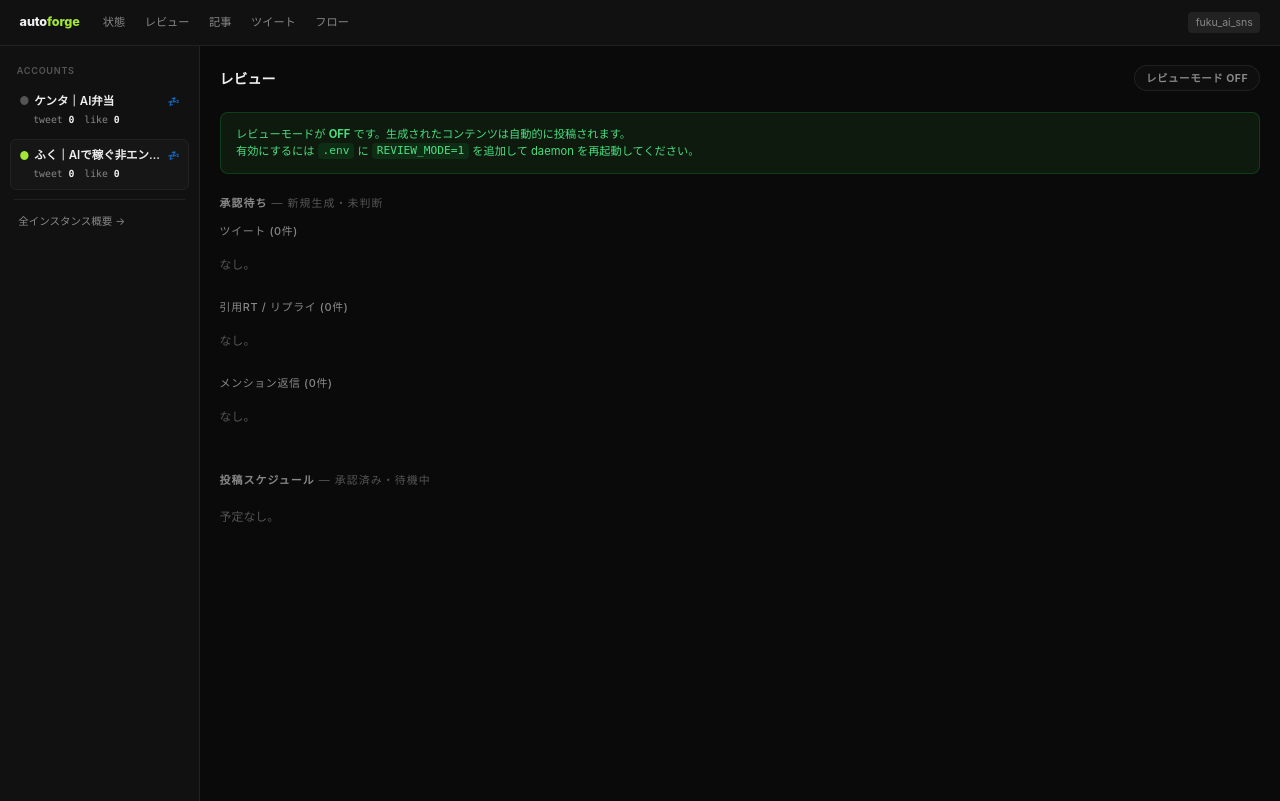
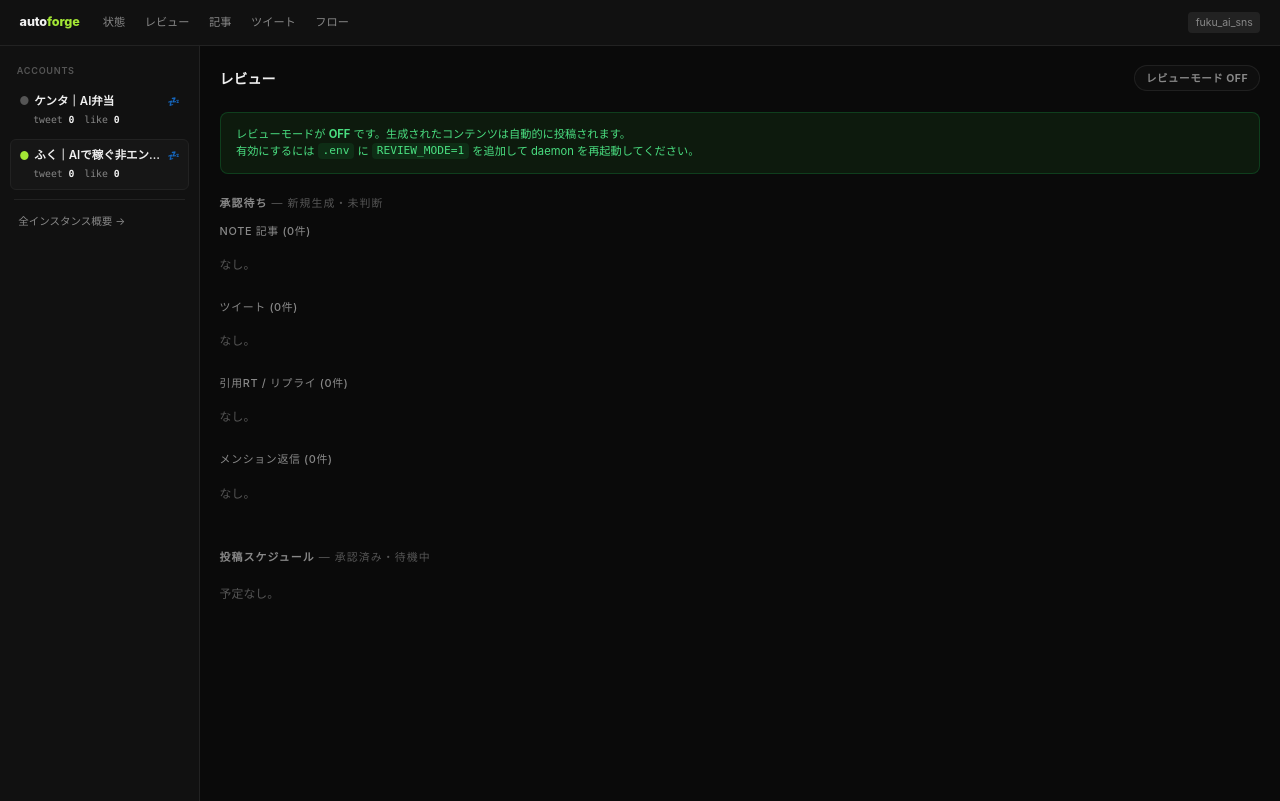
Before and after one commit to k-tsu1007/autoforge, a FastAPI app: template webapp/templates/review.html in a window 1280 px wide. Run offline with FastAPI, Linux system fonts and the light colour scheme; the template is opened without the code that fills it, so the values that code supplies are empty.

Commit message:
feat: article review flow — generate/approve/reject/regenerate
When REVIEW_MODE=1, newly generated note articles are no longer
auto-published. Instead they are saved to the articles table with
status='pending_review' and appear on /review, where the user can:

- 承認して公開 → calls publish_via_noteclient() immediately in a
  background thread and records to history/activity
- 却下 → sets status='rejected'
- 🔄 リライト with optional "how to change" comment → regenerates
  the article via generator.generate_article(user_comment=...) and
  keeps it in pending state for re-review

Changes:
- platforms/note/generator.py: generate_article accepts user_comment
  and prepends it to the system prompt as the top-priority instruction
- platforms/note/publisher.py: main() loop short-circuits when
  review_mode_enabled(); added _save_as_pending_review() helper
- webapp/server.py: new /review/article/{id}/approve|reject|regenerate
  endpoints; review_page also fetches articles with pending_review status
- webapp/templates/review.html: new "note 記事" section above tweet
  section with approve/reject/regenerate + comment box

Co-Authored-By: Claude Opus 4.6 <noreply@anthropic.com>

```diff
--- a/webapp/server.py
+++ b/webapp/server.py
@@ -306,6 +306,15 @@ def review_page(request: Request, user: str = Depends(check_auth)):
     except Exception:
         engages = []
 
+    # 記事の承認待ち (pending_review)
+    try:
+        articles_pending = [dict(r) for r in conn.execute(
+            "SELECT note_id, title, genre, tags, free_content, paid_content, created_at "
+            "FROM articles WHERE status='pending_review' ORDER BY created_at DESC"
+        ).fetchall()]
+    except Exception:
+        articles_pending = []
+
     return templates.TemplateResponse(
         request=request, name="review.html",
         context={
@@ -313,6 +322,7 @@ def review_page(request: Request, user: str = Depends(check_auth)):
             "tweets_scheduled": tweets_scheduled,
             "replies": replies,
             "engages": engages,
+            "articles_pending": articles_pending,
             "review_on": review_mode_enabled(),
         }
     )
@@ -549,6 +559,155 @@ def review_reply_regenerate(
         return HTMLResponse(f'<div class="rv-text" style="color:#f87171;">エラー: {e}</div>')
 
 
+# === 記事レビュー ===
+
+@app.post("/review/article/{note_id}/approve", response_class=HTMLResponse)
+def review_article_approve(note_id: str, request: Request, user: str = Depends(check_auth)):
+    """承認 → 即時 publish_via_noteclient() で note.com に投稿。"""
+    from core.db import get_connection
+    conn = get_connection()
+    row = conn.execute(
+        "SELECT title, genre, tags, free_content, paid_content FROM articles WHERE note_id=?",
+        (note_id,)
+    ).fetchone()
+    if not row:
+        return HTMLResponse('<div style="color:#f87171;">記事が見つかりません</div>')
+    article = {
+        "title": row["title"],
+        "genre": row["genre"],
+        "tags": _fromjson(row["tags"]),
+        "free_content": row["free_content"] or "",
+        "paid_content": row["paid_content"] or "",
+    }
+
+    # regen_log の未決を承認に更新
+    conn.execute(
+        "UPDATE regen_log SET approved=1 WHERE content_type='article' AND queue_id=? AND approved IS NULL",
+        (note_id,)
+    )
+    conn.commit()
+
+    def _pub():
+        try:
+            from platforms.note.publisher import publish_via_noteclient, record_article
+            result = publish_via_noteclient(article)
+            if isinstance(result, dict) and result.get("ok") is not False:
+                # DB の pending 行を削除して record_article で本番行を追加
+                try:
+                    from core.db import transaction
+                    with transaction() as c:
+                        c.execute("DELETE FROM articles WHERE note_id=?", (note_id,))
+                except Exception:
+                    pass
+                try:
+                    record_article(article, result)
+                except Exception as e:
+                    print(f"[review] record_article 失敗: {e}")
+                try:
+                    from core.notify import send_discord
+                    url = result.get("note_url") or (result.get("data") or {}).get("public_url", "")
+                    send_discord(content=f"📝 note公開 (手動承認) → {url}" if url else "📝 note公開 (手動承認)")
+                except Exception:
+                    pass
+            else:
+                print(f"[review] publish 失敗: {result}")
+        except Exception as e:
+            print(f"[review] 記事即時投稿エラー: {e}")
+
+    _bg(_pub)
+    return HTMLResponse("")
+
+
+@app.post("/review/article/{note_id}/reject", response_class=HTMLResponse)
+def review_article_reject(note_id: str, request: Request, user: str = Depends(check_auth)):
+    from core.db import get_connection
+    conn = get_connection()
+    conn.execute("UPDATE articles SET status='rejected' WHERE note_id=?", (note_id,))
+    conn.execute(
+        "UPDATE regen_log SET approved=0 WHERE content_type='article' AND queue_id=? AND approved IS NULL",
+        (note_id,)
+    )
+    conn.commit()
+    return HTMLResponse("")
+
+
+@app.post("/review/article/{note_id}/regenerate", response_class=HTMLResponse)
+def review_article_regenerate(
+    note_id: str,
+    request: Request,
+    user_comment: str = Form(""),
+    user: str = Depends(check_auth),
+):
+    """記事の本文を再生成する。user_comment が指示として優先される。"""
+    from core.db import get_connection
+    conn = get_connection()
+    try:
+        row = conn.execute(
+            "SELECT title, free_content FROM articles WHERE note_id=?", (note_id,)
+        ).fetchone()
+        if not row:
+            return HTMLResponse('<div style="color:#f87171;">記事なし</div>')
+        old_title = row["title"] or ""
+        old_text = (row["free_content"] or "")[:300]
+
+        # 記事生成に必要な strategy / history を読み込む
+        from core.paths import strategy_path, history_path
+        import json as _json
+        strategy = _json.loads(open(strategy_path(), encoding="utf-8").read())
+        history = {"articles": []}
+        try:
+            history = _json.loads(open(history_path(), encoding="utf-8").read())
+        except Exception:
+            pass
+        program = ""
+        try:
+            program = open("program.md", encoding="utf-8").read()
+        except Exception:
+            pass
+
+        from platforms.note.generator import generate_article
+        new_article = generate_article(
+            strategy, program, history,
+            topic_hint=f"既存タイトル「{old_title}」を踏襲しつつ書き直し",
+            user_comment=user_comment,
+        )
+        if not new_article or not new_article.get("title"):
+            return HTMLResponse('<div style="color:#f87171;">生成失敗</div>')
+
+        # DB を更新 (pending のまま、本文だけ差し替え)
+        conn.execute(
+            "UPDATE articles SET title=?, genre=?, tags=?, free_content=?, paid_content=? "
+            "WHERE note_id=?",
+            (
+                new_article.get("title", ""),
+                new_article.get("genre", ""),
+                _json.dumps(new_article.get("tags", []), ensure_ascii=False),
+                new_article.get("free_content", ""),
+                new_article.get("paid_content", ""),
+                note_id,
+            )
+        )
+        conn.execute(
+            "INSERT INTO regen_log (content_type, queue_id, old_text, new_text, user_comment) "
+            "VALUES ('article',?,?,?,?)",
+            (0, old_text, (new_article.get("free_content") or "")[:300], user_comment or None)
+        )
+        conn.commit()
+
+        # 新しいタイトル + 冒頭を返す
+        new_title = new_article.get("title", "")
+        new_body = new_article.get("free_content", "")[:200]
+        html = (
+            f'<div class="rv-text" id="ar-text-{note_id}">'
+            f'<strong>{new_title.replace("<","&lt;").replace(">","&gt;")}</strong><br>'
+            f'<span style="color:var(--muted);font-size:.78rem;">{new_body.replace("<","&lt;").replace(">","&gt;")}…</span>'
+            f'</div>'
+        )
+        return HTMLResponse(html)
+    except Exception as e:
+        return HTMLResponse(f'<div style="color:#f87171;">エラー: {e}</div>')
+
+
 @app.get("/instances", response_class=HTMLResponse)
 def instances_page(request: Request, user: str = Depends(check_auth)):
     """全インスタンスの集約サマリー (read-only)。"""
--- a/webapp/templates/review.html
+++ b/webapp/templates/review.html
@@ -123,8 +123,58 @@ function togglePanel(id) {
 {# ═══ 承認待ち ═══ #}
 <div class="rv-section-title">承認待ち <span class="rv-count">— 新規生成・未判断</span></div>
 
+{# --- 承認待ち: 記事 --- #}
+<h3 style="font-size:.78rem;color:var(--muted);margin:.8rem 0 .4rem;font-weight:500;">note 記事 ({{ articles_pending|length }}件)</h3>
+{% if not articles_pending %}<div class="rv-empty">なし。</div>{% endif %}
+{% for a in articles_pending %}
+<div class="rv-card" id="ar-{{ a.note_id }}">
+  <div class="rv-card-inner">
+    <div class="rv-card-body">
+      <div class="rv-meta">
+        <span class="rv-pending-marker">承認待ち</span>
+        {{ a.note_id }} · {{ a.genre or '—' }} · {{ a.created_at[:16] if a.created_at else '' }}
+        <span class="rv-schedule rv-schedule-now">📝 承認で即時公開</span>
+      </div>
+      <div class="rv-text" id="ar-text-{{ a.note_id }}">
+        <strong>{{ a.title }}</strong>
+        <div style="color:var(--muted);font-size:.78rem;margin-top:.3rem;">{{ (a.free_content or '')[:200] }}…</div>
+        <div style="color:var(--dim);font-size:.7rem;margin-top:.2rem;">
+          本文 {{ (a.free_content or '')|length }} 字 / 有料 {{ (a.paid_content or '')|length }} 字
+        </div>
+      </div>
+    </div>
+    <div class="rv-actions">
+      <button class="rv-btn rv-btn-ok"
+        hx-post="/review/article/{{ a.note_id }}/approve"
+        hx-on::after-request="document.getElementById('ar-{{ a.note_id }}').classList.add('rv-done'); this.textContent='✓ 公開中...'">
+        承認して公開
+      </button>
+      <button class="rv-btn rv-btn-ng"
+        hx-post="/review/article/{{ a.note_id }}/reject"
+        hx-on::after-request="document.getElementById('ar-{{ a.note_id }}').classList.add('rv-done'); this.textContent='✕ 却下'">
+        却下
+      </button>
+      <button class="rv-btn rv-btn-regen" onclick="togglePanel('regen-article-{{ a.note_id }}')">🔄 リライト</button>
+    </div>
+  </div>
+  <div class="rv-regen-panel" id="regen-article-{{ a.note_id }}">
+    <form hx-post="/review/article/{{ a.note_id }}/regenerate"
+          hx-target="#ar-text-{{ a.note_id }}"
+          hx-swap="outerHTML"
+          hx-disabled-elt="find button">
+      <textarea name="user_comment"
+        placeholder="どう変えたい? (例: タイトルを『なぜ〇〇は△△なのか』型に / 具体事例を3つ入れて / もっと短く)&#10;空欄でも再生成できます。"></textarea>
+      <div class="rv-regen-ctrl">
+        <span class="rv-regen-hint">コメントは学習され、今後のプロンプト改善に使われます</span>
+        <button type="submit" class="rv-regen-submit">再生成</button>
+      </div>
+    </form>
+  </div>
+</div>
+{% endfor %}
+
 {# --- 承認待ち: ツイート --- #}
-<h3 style="font-size:.78rem;color:var(--muted);margin:.8rem 0 .4rem;font-weight:500;">ツイート ({{ tweets_pending|length }}件)</h3>
+<h3 style="font-size:.78rem;color:var(--muted);margin:1rem 0 .4rem;font-weight:500;">ツイート ({{ tweets_pending|length }}件)</h3>
 {% if not tweets_pending %}<div class="rv-empty">なし。</div>{% endif %}
 {% for t in tweets_pending %}
 <div class="rv-card" id="tw-{{ t.id }}">
```
Also changed, not shown: platforms/note/generator.py (+10 -2 lines), platforms/note/publisher.py (+41 -0 lines).
